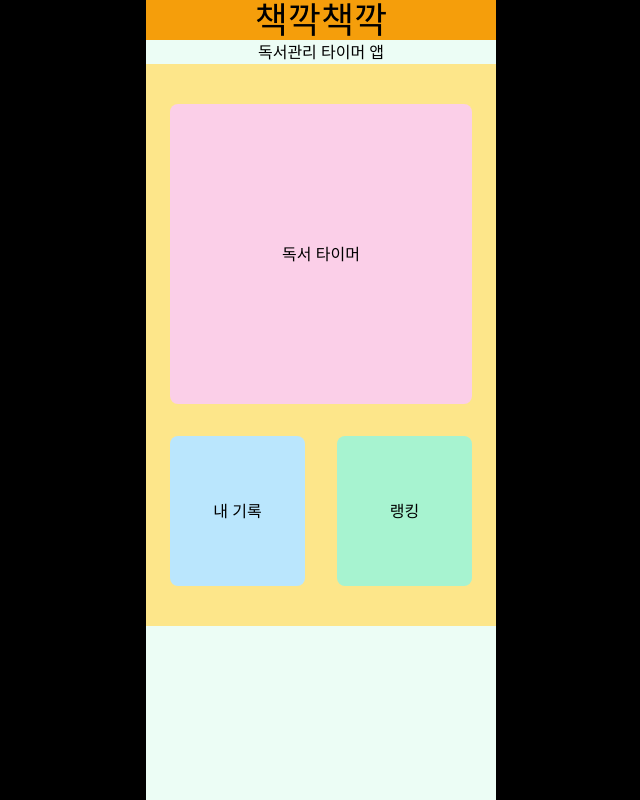
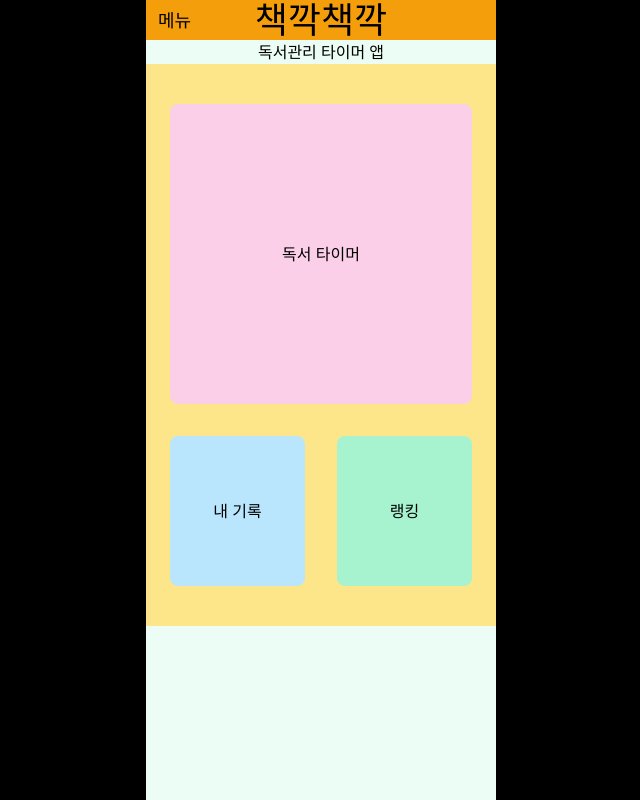
Before and after one commit to kwani6684/bookclock, a Next.js app: page / in a window 1280 px wide. Shown: the whole page, without its empty margins (319-959 px from the left). Built offline with nearby package versions, Linux system fonts and the light colour scheme; no server answers.

Commit message:
Feat: navBar 드롭다운 추가

```diff
--- a/src/app/components/navBar.tsx
+++ b/src/app/components/navBar.tsx
@@ -1,7 +1,44 @@
+'use client'
+
+import { motion } from 'framer-motion'
+/* eslint-disable @typescript-eslint/no-explicit-any */
+
+import { useSession } from 'next-auth/react'
+import Link from 'next/link'
+import { useState } from 'react'
+
 const NavBar = () => {
+  const session: any = useSession()
+  const [isOpen, setIsOpen] = useState(false)
+
+  const dropdownVariants = {
+    open: { opacity: 1, scale: 1, transition: { duration: 0.2 } },
+    closed: { opacity: 0, scale: 0.95, transition: { duration: 0.2 } },
+  }
   return (
-    <div className="flex w-full bg-amber-500 justify-center text-4xl ">
-      책깍책깍
+    <div className="flex items-center">
+      <div className="relative flex items-center w-full bg-amber-500 justify-center text-4xl ">
+        책깍책깍
+        <div className="absolute left-0 pl-3 text-lg rounded">
+          <button className="cursor-pointer" onClick={() => setIsOpen(!isOpen)}>
+            메뉴
+          </button>
+          {isOpen && (
+            <motion.div
+              className="absolute left-0 p-2 text-sm flex justify-center w-[70px] bg-white rounded"
+              initial="closed"
+              animate={isOpen ? 'open' : 'closed'}
+              variants={dropdownVariants}
+            >
+              {session.data ? (
+                <div className="">{session.data?.user.name}</div>
+              ) : (
+                <Link href={'/login'}>로그인</Link>
+              )}
+            </motion.div>
+          )}
+        </div>
+      </div>
     </div>
   )
 }
```
